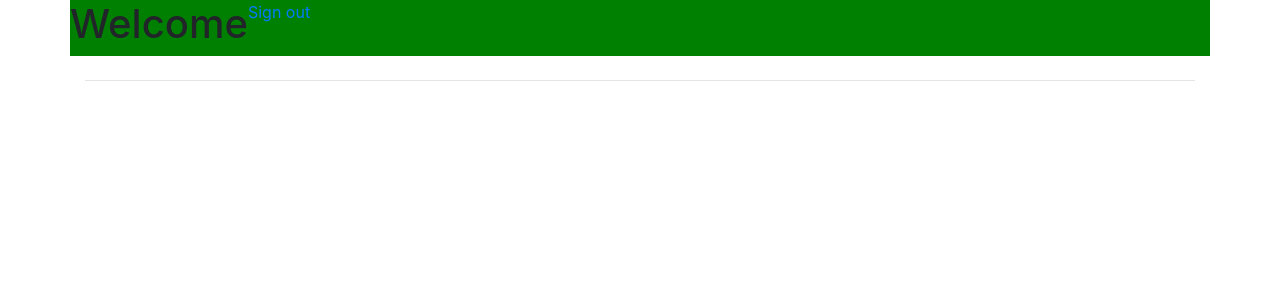
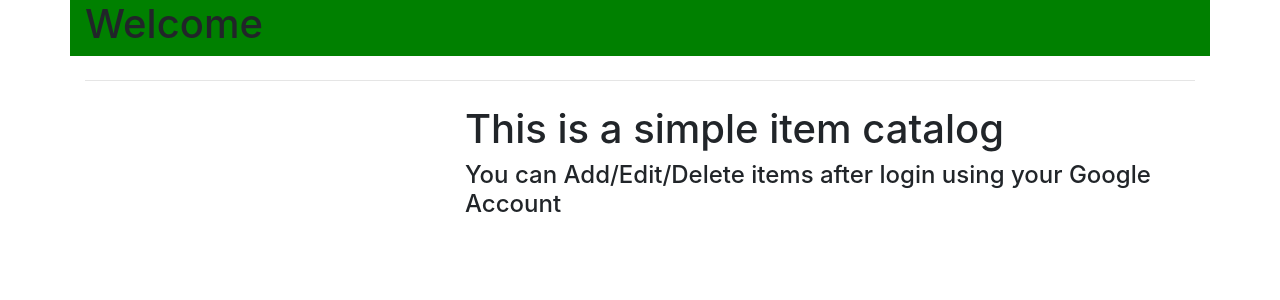
Before and after one commit to charlesjhongc/item-catalog-project, a Flask app: page / in a window 1280 px wide. Shown: the top 300 px of the page. Run offline with Flask 2, Linux system fonts and the light colour scheme; some libraries are stand-ins or nearby versions.

Commit message:
Fix login/out problem

```diff
--- a/item_list.py
+++ b/item_list.py
@@ -50,4 +50,4 @@
 session.add(item1)
 session.commit()
 
-print "added menu items!"
+print("added menu items!")
--- a/templates/header.html
+++ b/templates/header.html
@@ -1,13 +1,21 @@
 <header>
   <div class="container">
     <div class="row" id="header_bar">
-      {% if "user_id" not in session %}
-        <h1>Welcome</h1>
-      {% else %}
-        <h1>Hello {{ session["username"]}}</h1>
-      {% endif %}
-      <div class="g-signin2" data-onsuccess="onSignIn"></div>
-      <a href="{{url_for("gdisconnect")}}" onclick="signOut();">Sign out</a>
+      <div class="col">
+        {% if "user_id" not in session %}
+          <h1>Welcome</h1>
+        {% else %}
+          <h1>Hello {{ session["username"]}}</h1>
+        {% endif %}
+      </div>
+      <div class="col-2">
+        {% if "user_id" in session %}
+          <div class="g-signin2" data-longtitle="true" data-theme="dark"></div>
+          <a class="btn btn-primary" href="{{url_for("gdisconnect")}}" onclick="signOut();">Sign out</a>
+        {% else %}
+          <div class="g-signin2" data-onsuccess="onSignIn" data-longtitle="true" data-theme="dark"></div>
+        {% endif %}
+      </div>
     </div>
   </div>
 </header>
--- a/templates/html_frame.html
+++ b/templates/html_frame.html
@@ -21,6 +21,9 @@
         var xhr = new XMLHttpRequest();
         xhr.open('POST', '/gconnect');
         xhr.setRequestHeader('Content-Type', 'application/x-www-form-urlencoded');
+        xhr.onload = function() {
+          window.location = 'http://localhost:5000/';
+        };
         xhr.send('idtoken=' + id_token);
       }
 
--- a/templates/item_add_page.html
+++ b/templates/item_add_page.html
@@ -27,6 +27,7 @@
           </select>
         </div>
         <button type="submit" class="btn btn-primary">Add</button>
+        <a class="btn btn-primary" href="{{url_for("mainpage")}}">HOME</a>
       </form>
     </div>
   </div>
--- a/templates/item_delete_page.html
+++ b/templates/item_delete_page.html
@@ -10,6 +10,7 @@
         <h3>Are you sure you want to delete?</h3>
         <form action="{{url_for("item_delete_page", item_name=item.name)}}" method="post">
           <button type="submit" class="btn btn-primary">Submit</button>
+          <a class="btn btn-primary" href="{{url_for("mainpage")}}">No</a>
         </form>
       </div>
     </div>
--- a/templates/item_page.html
+++ b/templates/item_page.html
@@ -5,6 +5,7 @@
   <div class="container">
     <hr class="my-4">
     <div class="row">
+      <div class="col">
         <div class="card">
           <h4 class="card-header">{{ item.name }}</h4>
           <div class="card-body">
@@ -14,8 +15,9 @@
               <a class="btn btn-primary" href="{{url_for("item_edit_page", item_name=item.name)}}">Edit</a>
               <a class="btn btn-primary" href="{{url_for("item_delete_page", item_name=item.name)}}">Delete</a>
             {% endif %}
+            <a class="btn btn-primary" href="{{url_for("mainpage")}}">HOME</a>
           </div>
-        <a class="btn btn-primary" href="{{url_for("mainpage")}}">HOME</a>
+        </div>
       </div>
     </div>
   </div>
--- a/templates/publicindex.html
+++ b/templates/publicindex.html
@@ -10,11 +10,13 @@
         <a href="{{url_for("category_page", category_name=cata.name)}}" class="list-group-item list-group-item-action">{{ cata.name }}</a>
         {% endfor %}
       </div>
-      {% if "user_id" in session %}
-        <div class="col-8">
+      <div class="col-8">
+        <h1>This is a simple item catalog</h1>
+        <h4>You can Add/Edit/Delete items after login using your Google Account</h4>
+        {% if "user_id" in session %}
           <a class="btn btn-primary" href="{{url_for("item_add_page")}}">Add items</a>
-        </div>
-      {% endif %}
+        {% endif %}
+      </div>
     </div>
   </div>
 </main>
```
Lines whose indentation alone changed are shown as unchanged.
